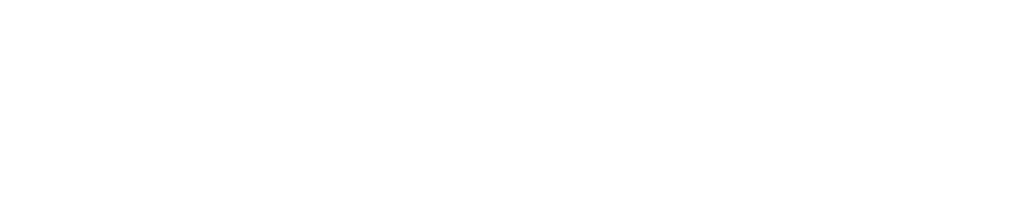
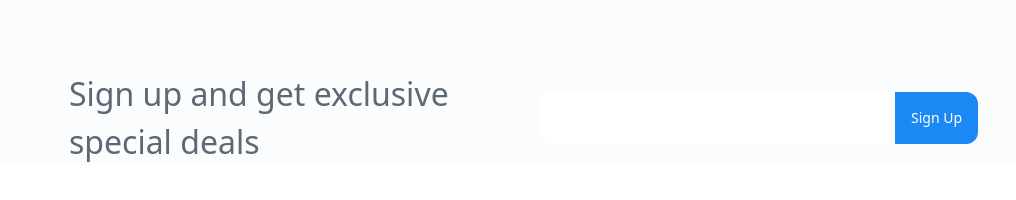
Before and after one commit to dineshlegha23/radiant-riches-llc-assignment, a React (Vite) app: page / in a window 1280 px wide. Shown: the part 2299-2499 px from the top of the page, without its empty margins (119-1135 px from the left). Before the commit the page ends 2221 px from the top, so only its background shows below. Built offline with nearby package versions, Linux system fonts and the light colour scheme.

Commit message:
completed main section

```diff
--- a/src/components/Card.jsx
+++ b/src/components/Card.jsx
@@ -37,7 +37,7 @@
           ({off}% off)
         </span>
       </div>
-      <button className="text-base font-normal text-white bg-[#1B88F4] rounded-lg py-1.5 hover:bg-blue-600 transition-all">
+      <button className="text-base font-normal text-white bg-[#1B88F4] rounded-lg py-1.5 hover:bg-blue-600 transition-all mb-5">
         View Deal
       </button>
     </div>
--- a/src/components/MainSection.jsx
+++ b/src/components/MainSection.jsx
@@ -16,6 +16,20 @@
       <Routing />
       <Cards />
       <RelatedDeals />
+      <div className="flex justify-between mt-32 pl-10 mb-10">
+        <h3 className="text-[32px] text-[#5C6874] ">
+          Sign up and get exclusive <span className="block">special deals</span>
+        </h3>
+        <div className="self-center w-6/12">
+          <input
+            type="text"
+            className="w-9/12 p-4 pl-3 rounded-s-lg bg-white text-sm focus:outline-blue-400"
+          />
+          <button className="bg-[#1B88F4] p-4 text-white text-sm rounded-e-xl">
+            Sign Up
+          </button>
+        </div>
+      </div>
     </div>
   );
 };
```
